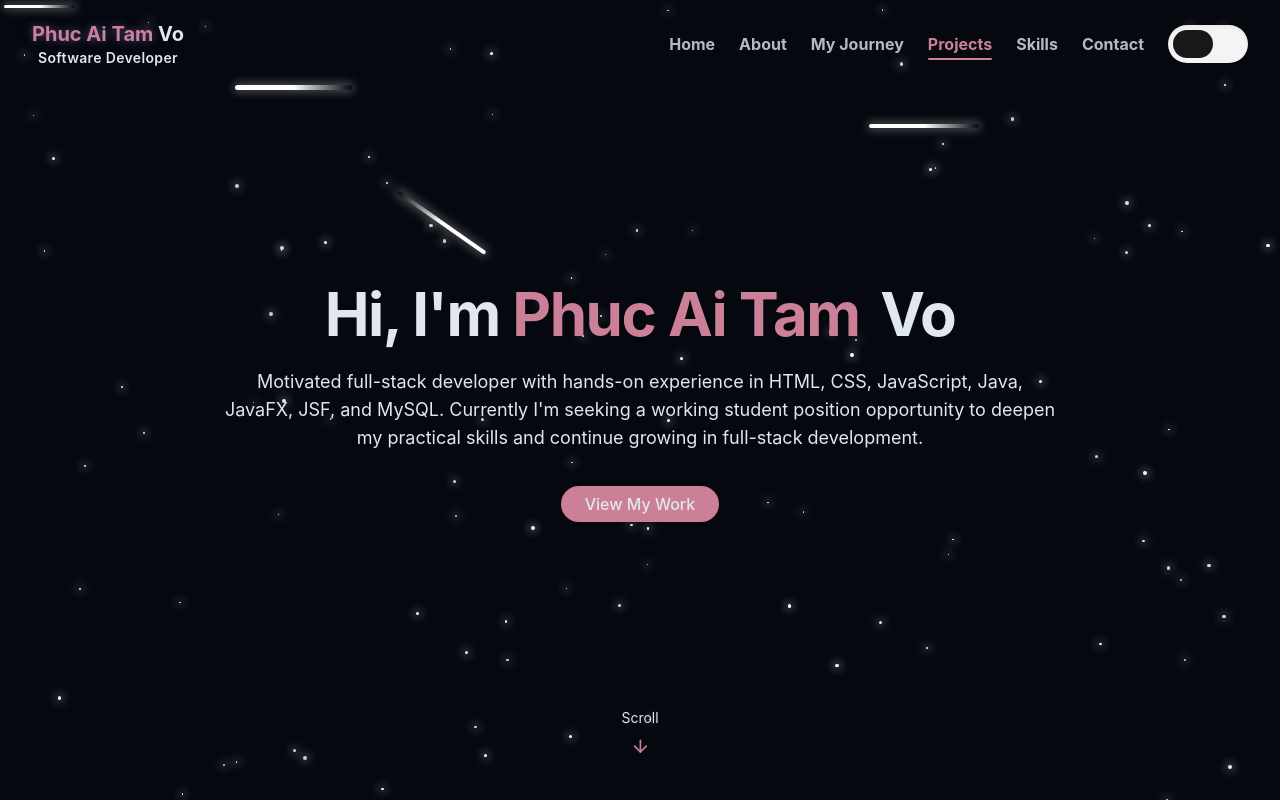
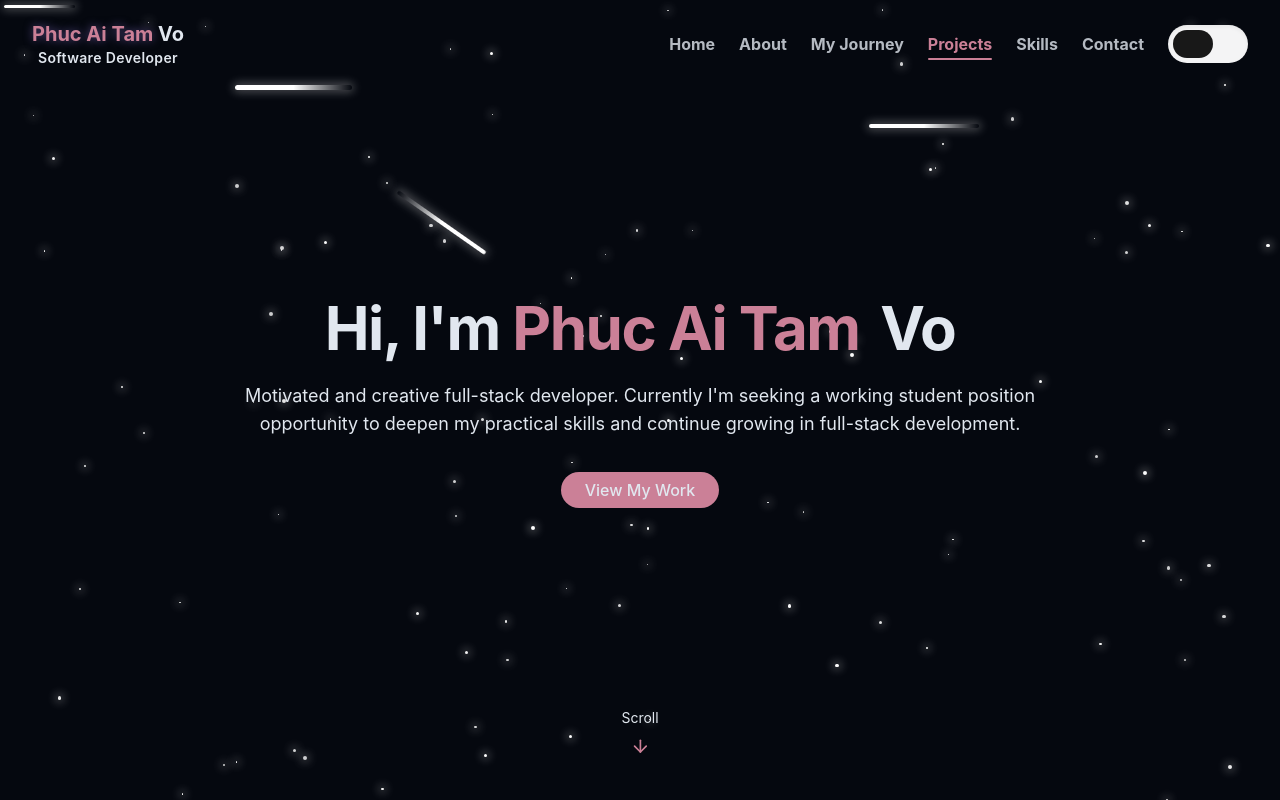
Before and after one commit to Celina9919/phuc-ai-tam-dev-portfolio, a React (Vite) app: page / in a window 1280 px wide. Shown: the top 800 px of the page. Built offline with nearby package versions, Linux system fonts and the light colour scheme; what @iconify/tailwind4, tailwindcss-motion would draw is missing.

Commit message:
add improvement logo and hero

```diff
--- a/src/components/Hero.jsx
+++ b/src/components/Hero.jsx
@@ -14,7 +14,7 @@ export const Hero = () => {
                         </h1>
 
                         <p className="text-lg md:text-l text-muted-foreground max-2-1xl mx-auto opacity-0 animate-fade-in-delay-3">
-                            Motivated full-stack developer with hands-on experience in HTML, CSS, JavaScript, Java, JavaFX, JSF, and MySQL.
+                            Motivated and creative full-stack developer.
                             Currently I'm seeking a working student position opportunity to deepen my practical skills and continue growing in full-stack development.
                         </p>
 
```
